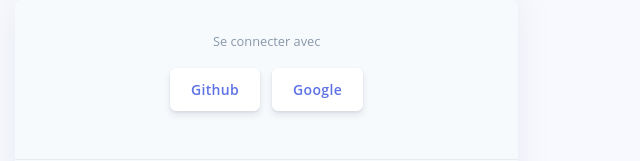
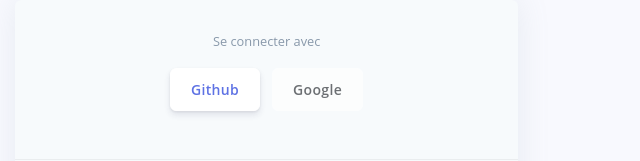
Before and after one commit to QuentinGruber/ONLINE-SURVEY, a React (Create React App) app: page /auth/login in a window 1280 px wide. Shown: the top 161 px of the page, without its empty margins (0-640 px from the left). Built offline with nearby package versions, Linux system fonts and the light colour scheme.

Commit message:
Google login button created

```diff
--- a/package.json
+++ b/package.json
@@ -17,6 +17,7 @@
     "rand-token": "^0.4.0",
     "react": "^16.12.0",
     "react-dom": "^16.12.0",
+    "react-google-login": "^5.1.1",
     "react-router-dom": "^5.1.2",
     "react-scripts": "^3.4.0",
     "reactstrap": "^8.4.1",
--- a/src/component/Login.js
+++ b/src/component/Login.js
@@ -15,10 +15,14 @@
     Row,
     Col
   } from "reactstrap";
+import GoogleLogin from 'react-google-login';
 
 class Login extends React.Component {
 
     render() {
+      const responseGoogle = (response) => {
+        console.log(response);
+      }
       const PUB_key = "maxon"; // TODO: need to read PUB_key from json
         function Login(){
             // get our input values
@@ -72,15 +76,17 @@
 
                   <span className="btn-inner--text">Github</span>
                 </Button>
-                <Button
-                  className="btn-neutral btn-icon"
-                  color="default"
-                  href="#pablo"
-                  onClick={e => e.preventDefault()}
-                >
-
-                  <span className="btn-inner--text">Google</span>
-                </Button>
+                <GoogleLogin
+                  clientId="367335034854-8kolqq461bk29p1fl7umg0n0m2c8tacc.apps.googleusercontent.com"
+                  render={renderProps => (
+                    <Button className="btn-neutral btn-icon" color="default" onClick={renderProps.onClick} disabled={renderProps.disabled}>
+                      <span className="btn-inner--text">Google</span>
+                    </Button>
+                  )}
+                  onSuccess={responseGoogle}
+                  onFailure={responseGoogle}
+                  cookiePolicy={'single_host_origin'}
+                />
               </div>
             </CardHeader>
             <CardBody className="px-lg-5 py-lg-5">
```
